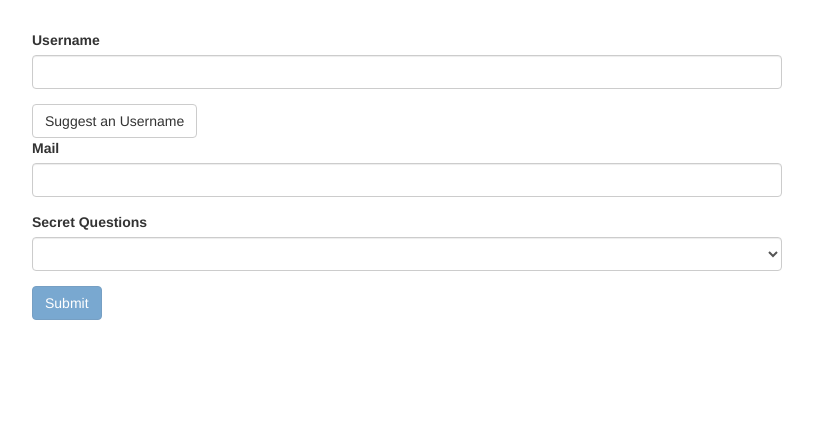
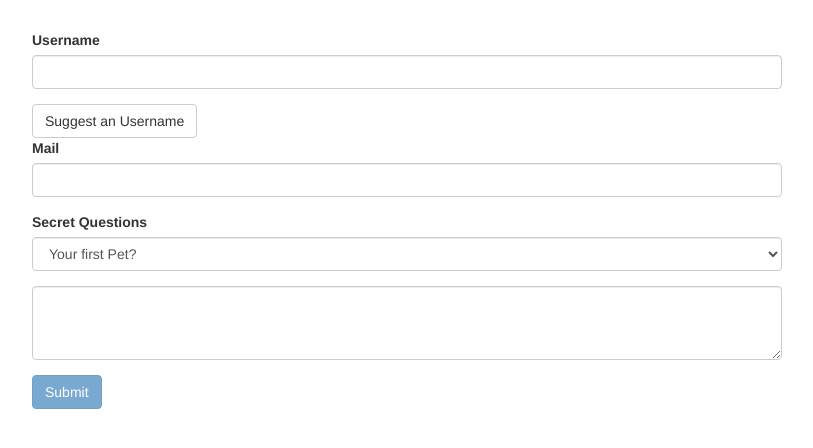
Before and after one commit to walersallheart/angular-the-complete-guide, an Angular app in the folder forms-td-start/: page / in a window 1280 px wide. Shown: the top 448 px of the page, without its empty margins (233-1046 px from the left). Built offline with nearby package versions, Linux system fonts and the light colour scheme.

Commit message:
196 TD: Using ngModel with Two-Way-Binding.

```diff
--- a/forms-td-start/src/app/app.component.html
+++ b/forms-td-start/src/app/app.component.html
@@ -33,12 +33,21 @@
           <select
             id="secret"
             class="form-control"
-            ngModel
+            [ngModel]="defaultQuestion"
             name="secret">
             <option value="pet">Your first Pet?</option>
             <option value="teacher">Your first teacher?</option>
           </select>
         </div>
+        <div class="form-group">
+          <textarea
+            name="questionAnswer"
+            id="questionAnswer"
+            class="form-control"
+            [(ngModel)]="answer"
+            rows="3"></textarea>
+        </div>
+        <p>{{ answer }}</p>
         <button
           class="btn btn-primary"
           type="submit"
--- a/forms-td-start/src/app/app.component.ts
+++ b/forms-td-start/src/app/app.component.ts
@@ -8,6 +8,8 @@ import { NgForm } from '@angular/forms';
 })
 export class AppComponent {
   @ViewChild('f') signupForm:NgForm;
+  defaultQuestion = 'pet';
+  answer = '';
 
   suggestUserName() {
     const suggestedName = 'Superuser';
```
